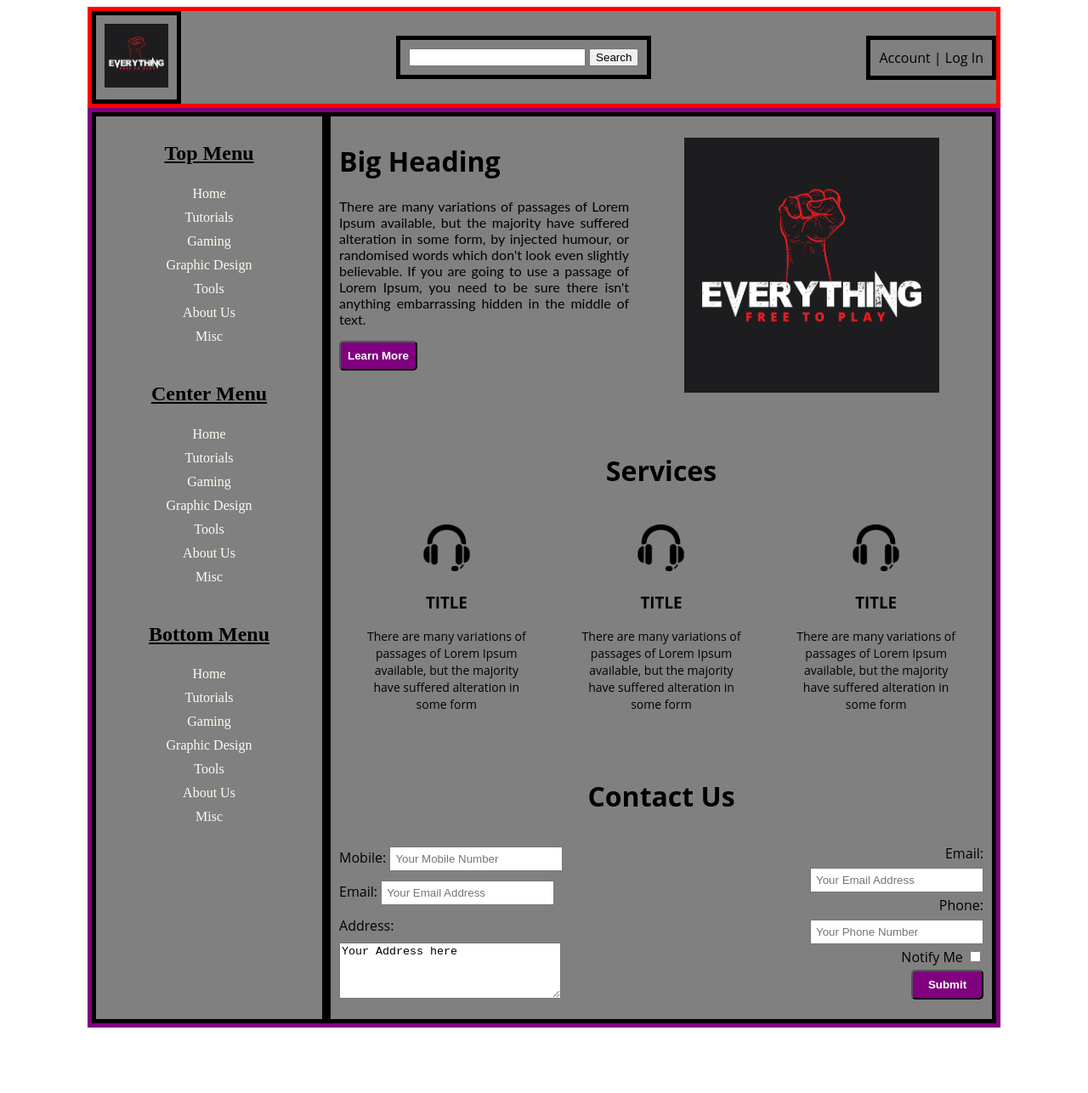
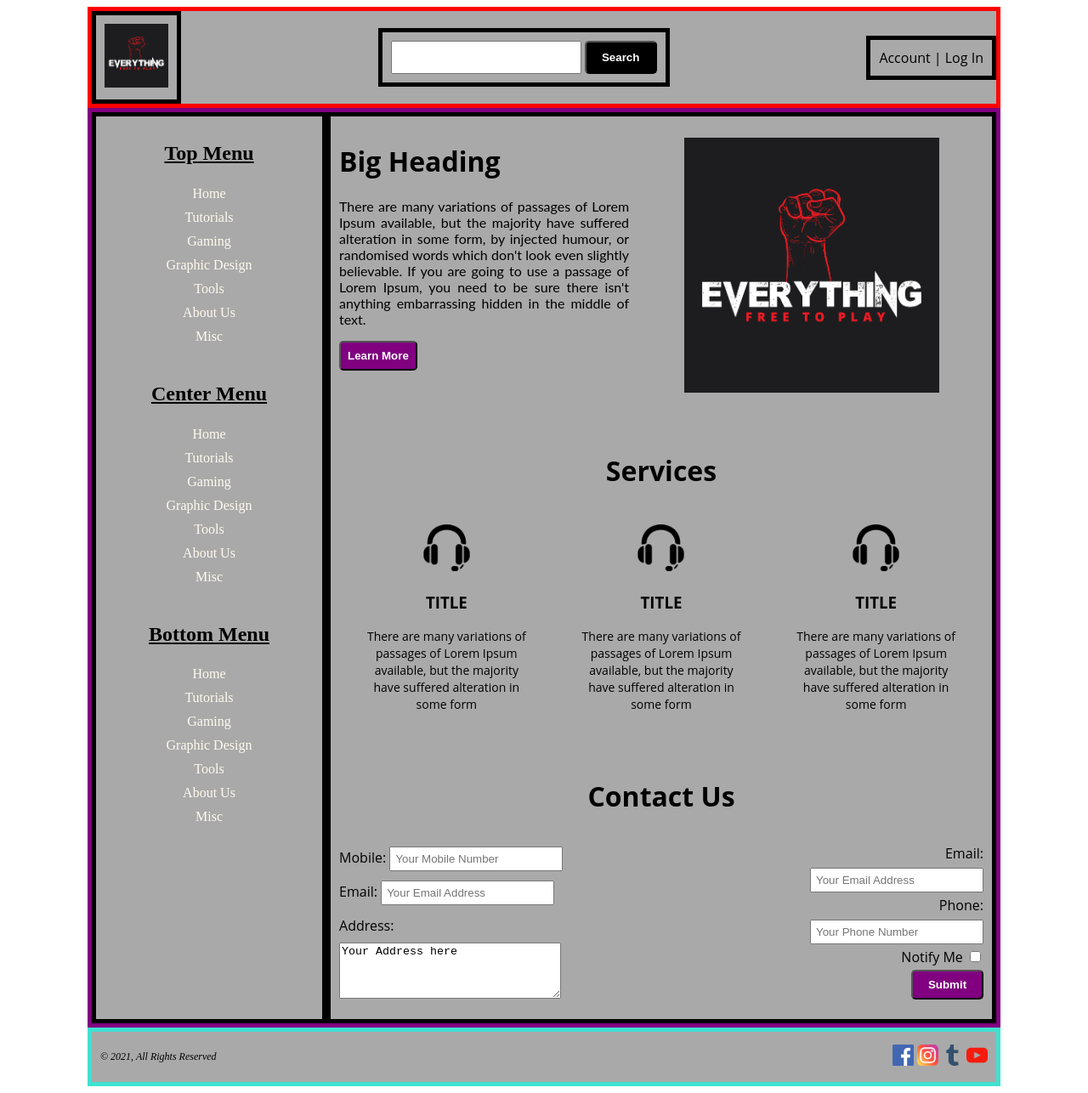
Before and after one commit to ASShahin/SimplePageLayout, a plain HTML site: page index.html in a window 1280 px wide. Shown: the whole page at 85% size. Before the commit the page ends 1217 px from the top, so only its background shows below. Drawn offline with Linux system fonts and the light colour scheme.

Commit message:
added footer

```diff
--- a/index.html
+++ b/index.html
@@ -11,7 +11,7 @@
             </div>
             <div class="search-sec">
                 <input class="search-box" type="text">
-                <input type= "button" value="Search">
+                <input id="search-button" type= "button" value="Search">
             </div>
             <div class="login-sec">
                 <a href="">Account | </a>
@@ -112,6 +112,17 @@
                 </div>
             </div>
         </div>
+        <footer class="footer column">
+            <div class="footer-left">
+                <p>&copy 2021, All Rights Reserved</p>
+            </div>
+            <div class="footer-right">
+                <img src="resources/facebook.png" alt="Icon1">
+                <img src="resources/instagram.png" alt="Icon1">
+                <img src="resources/tumblr.png" alt="Icon1">
+                <img src="resources/youtube.png" alt="Icon1">
+            </div>
+        </footer>
     </div>
 </body>
 </html>
--- a/style.css
+++ b/style.css
@@ -1,7 +1,7 @@
 .container{
     width: 1074px;
     margin: 0 auto;
-    background: grey;
+    background: darkgray;
 }
 
 .topbar{
@@ -27,6 +27,21 @@
 .search-box{
     text-align: center;
     width: 200px;
+    padding: 10px;
+}
+
+#search-button{
+    width: 85px;
+    padding: 10px;
+    color: white;
+    background-color: black;
+    border-radius: 5px;
+    font-weight: bolder;
+}
+
+#search-button:hover{
+    color: black;
+    background-color: rgb(202, 199, 202);
 }
 
 .login-sec{
@@ -322,6 +337,29 @@
     background-color: rgb(189, 62, 189);
 }
 
+.footer{
+    margin: auto;
+    border: 5px solid turquoise;
+}
+
+.footer-left{
+    font-size: 12px;
+    font-style: italic;
+    width: 50%;
+    padding: 10px;
+}
+
+.footer-right{
+    width: 50%;
+    text-align: right;
+    margin: auto;
+    padding: 10px;
+}
+
+.footer-right img{
+    height: 25px;
+}
+
 .column{
     display: flex;
 }
```
Also changed, not shown: resources/facebook.png (added), resources/instagram.png (added), resources/tumblr.png (added), resources/youtube.png (added).
